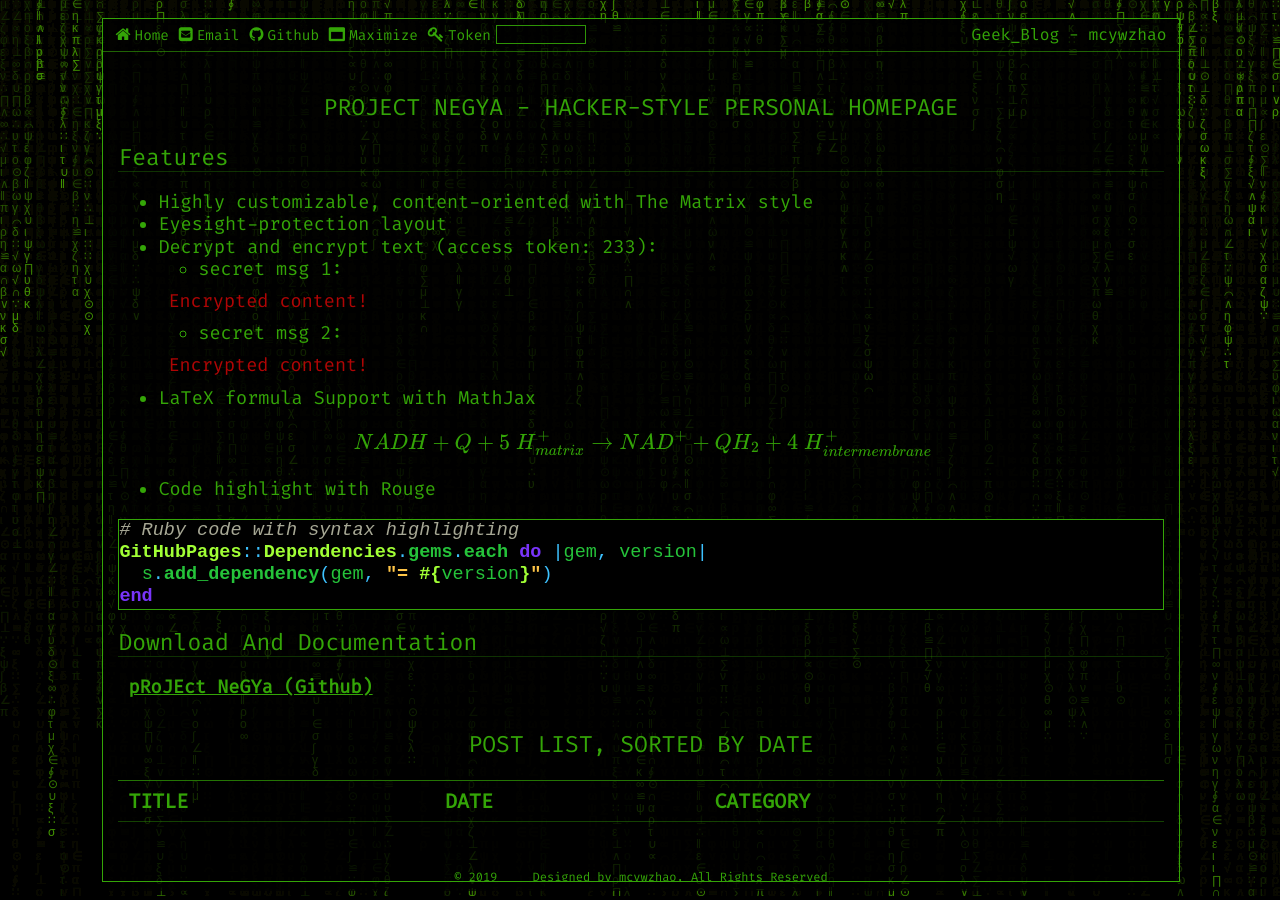
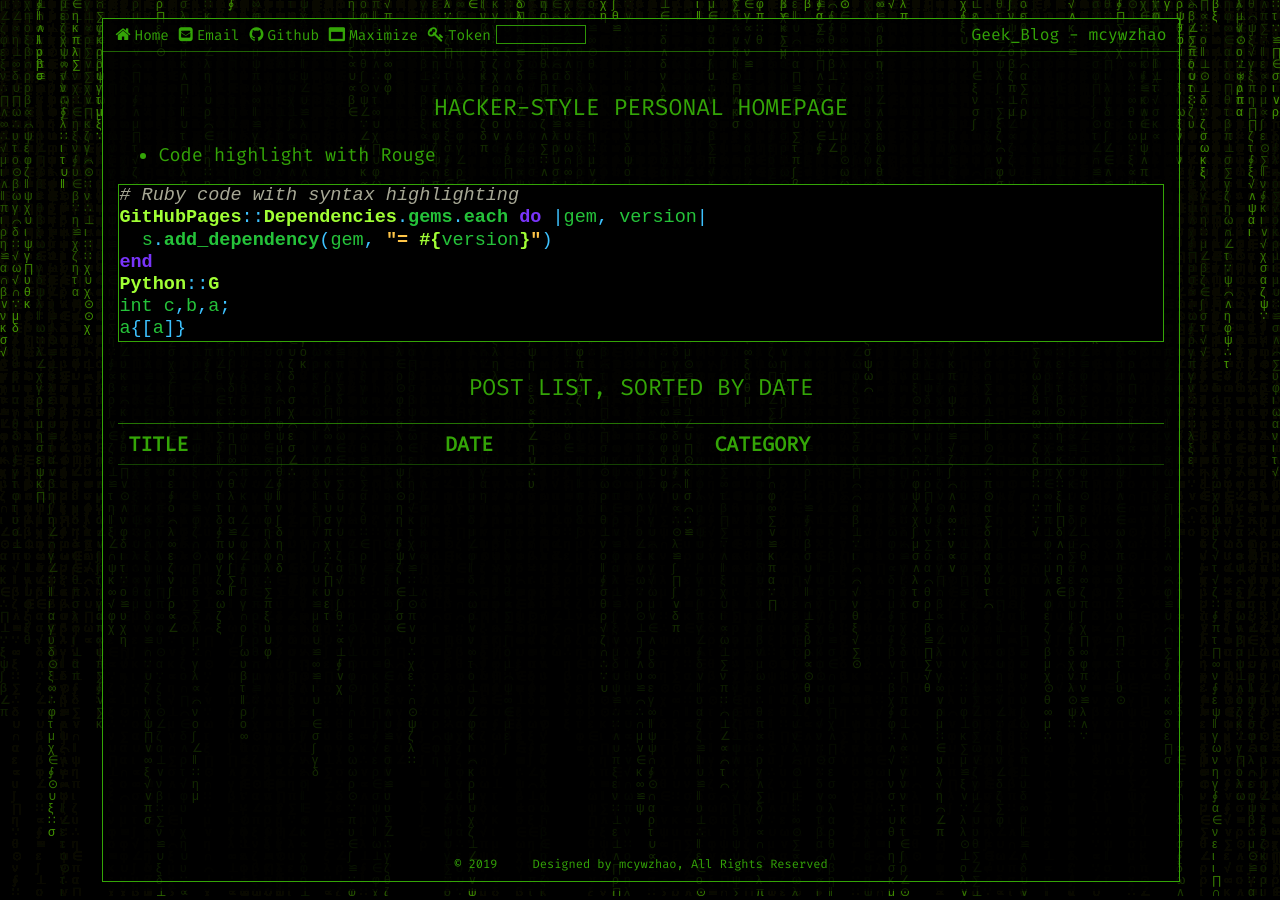
Before and after one commit to mcywzhao/mcywzhao.github.io, a Jekyll site: the page built from pages/index.md, in a window 1280 px wide. Built offline with Jekyll 4.4.1, drawn with Linux system fonts in a browser that asks for light colours; formulas are drawn with MathJax 3.

Commit message:
修改了主页

````diff
--- a/_config.yml
+++ b/_config.yml
@@ -11,7 +11,7 @@
     Access-Control-Allow-Origin: "*"
 ## Global Variables
 email: "957894146@qq.com"
-github: "mcywzhao"
+github: ""
 # path to: css/, fonts/, img/ and js/
 assets_path: "/assets" # i.e. "/assets"
 statement: "Designed by mcywzhao, All Rights Reserved"
--- a/pages/index.md
+++ b/pages/index.md
@@ -11,21 +11,8 @@
 permalink: /
 ---
 
-# PROJECT NEGYA - HACKER-STYLE PERSONAL HOMEPAGE
+# HACKER-STYLE PERSONAL HOMEPAGE
 
-##  Features
-* Highly customizable, content-oriented with The Matrix style
-* Eyesight-protection layout
-* Decrypt and encrypt text (access token: 233):
-  * secret msg 1:
-  <p class="encrypted" id="/MZAf/PKx9jpw8/Jnp7XQQFki2ibGnArZP46W+keVThXquhWwFROEFnbY8eC57Tw==">Encrypted content!</p>
-  * secret msg 2:
-  <p class="encrypted" id="G7D+0370pNmixIP1j7teCg1jtm9XCdOWYFH61lcM0LYWlT0hB3rS9raIs=">Encrypted content!</p>
-* LaTeX formula Support with MathJax
-
-$$
-NADH+Q+5\;H_{matrix}^{+}\rightarrow NAD^{+}+QH_{2}+4\;H_{intermembrane}^{+}\!
-$$
 
 * Code highlight with Rouge
 
@@ -34,7 +21,7 @@
 GitHubPages::Dependencies.gems.each do |gem, version|
   s.add_dependency(gem, "= #{version}")
 end
+Python::G
+int c,b,a;
+a{[a]}
 ```
-## Download and Documentation
-
-[**pRoJEct NeGYa (Github)**](https://github.com/akiritsu/pRoJEct-NeGYa)
````
